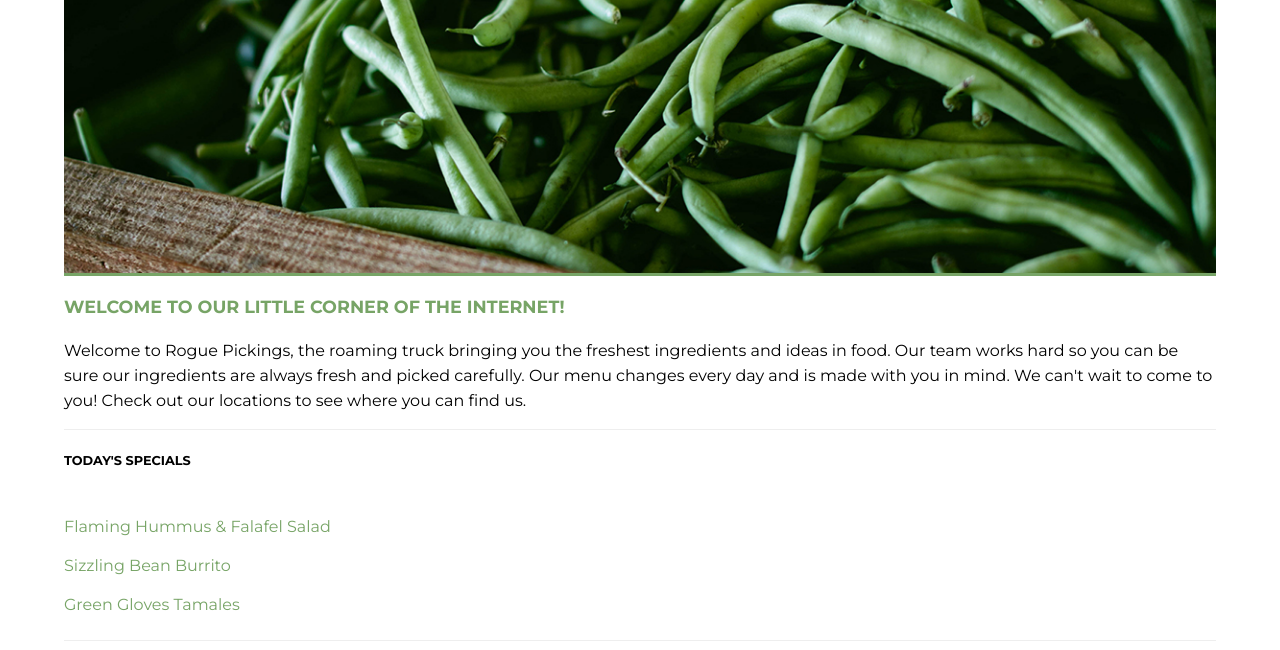
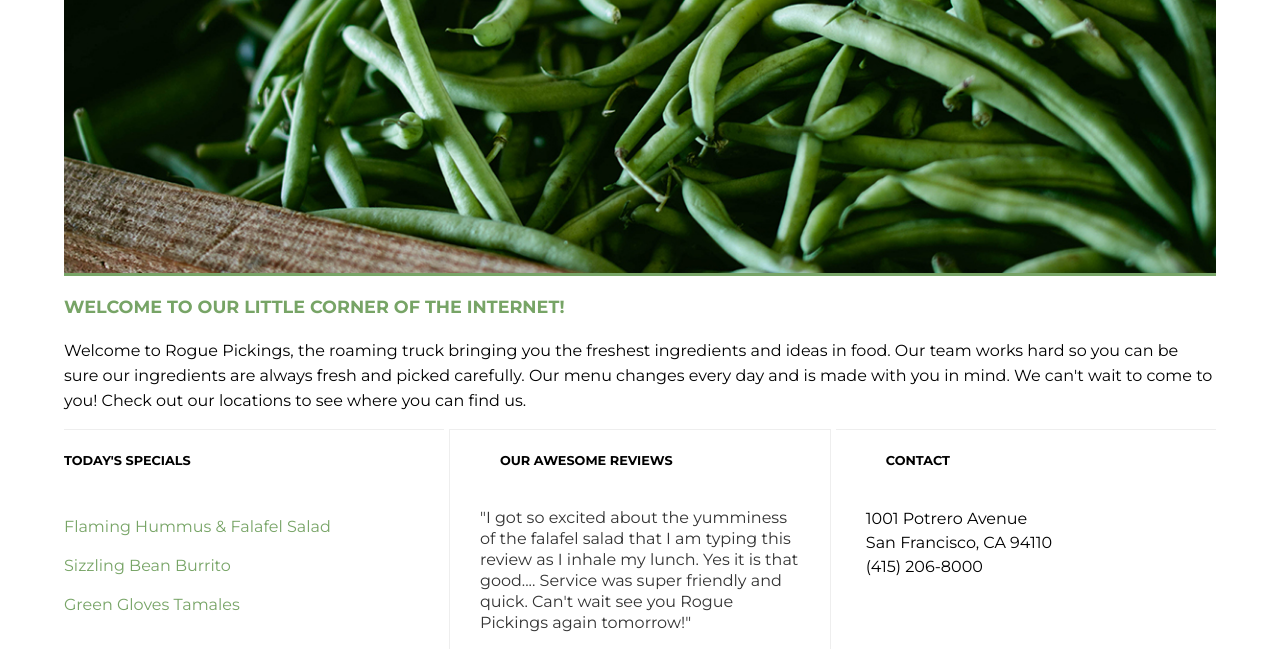
Before and after one commit to KimberleyDTL/Rogue-Pickings, a plain HTML site: page index.html in a window 1280 px wide. Shown: the part 141-791 px from the top of the page. Drawn offline with Linux system fonts and the light colour scheme; a web font is replaced by a local one.

Commit message:
media queries updated for tablet and desktop

```diff
--- a/css/main.css
+++ b/css/main.css
@@ -180,24 +180,26 @@ footer span {
 	text-transform: lowercase;
 	color: #77a466;
 	font-size: 0.9em;
-
+}
 /*----------------- Media Type------------------- */
 
 /* TABLET */
-@media (min-width:768px )
+@media (min-width:768px ){
+	.bottom-section {
+		display: flex;
+		justify-content: space-between;
+	}
 
-/* MONITORS */
-@media (min-width:1200px) {
 	.section-one,
 	.section-two,
 	.section-three {
 		width: 33%;
 		height: auto;
 		border-top: 1px solid #eee;
-	display: flex;
-	justify-content: flex-start;
-	align-items: flex-start;
-	flex-flow: row nowrap;
+	}
+
+	.menu {
+		padding-right: 20px;
 	}
 
 	.section-one h3 {
@@ -211,7 +213,24 @@ border-right: 1px solid #eee;
 
 	.section-two h3,
 	.section-three h3 {
-	padding: 10px 30px;
+		padding: 10px 10px;
+	}
+
+	p {
+		padding: 0 10px;
+
+}
+
+footer {
+	margin-top: 30px;
+}
+
+/* MONITORS */
+@media (min-width:1200px) {
+
+.section-two h3,
+.section-three h3 {
+	padding: 10px 50px;
 }
 
 p {
```
Lines whose indentation alone changed are shown as unchanged.
